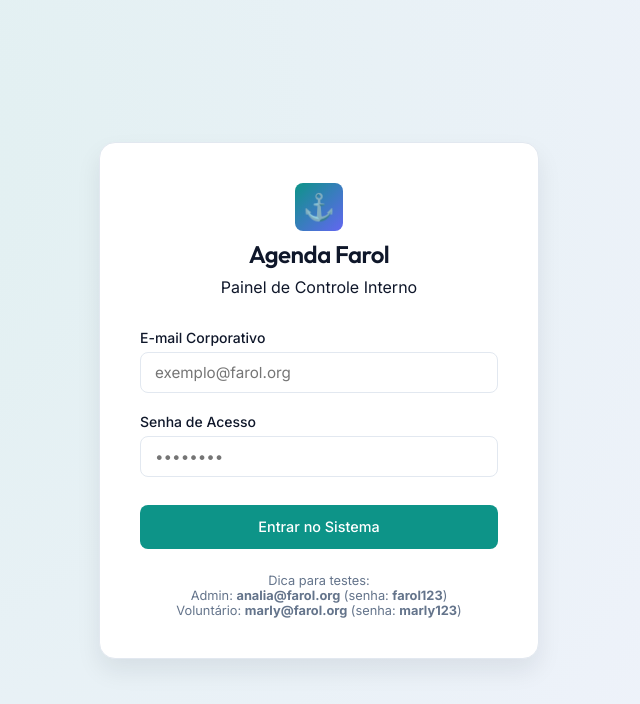
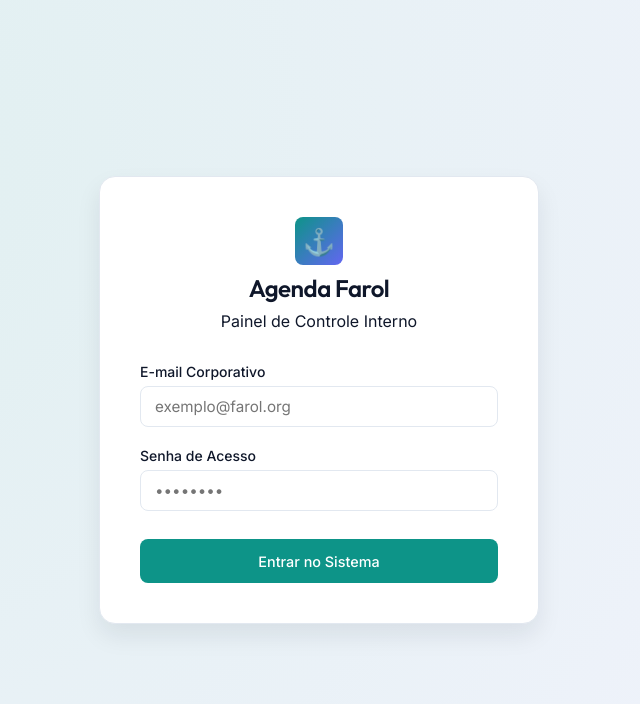
Before and after one commit to jhowzluk/agenda-farol, a React (Vite) app in the folder frontend/: page / in a window 1280 px wide. Shown: the top 704 px of the page, without its empty margins (321-961 px from the left). Built offline with nearby package versions, Linux system fonts and the light colour scheme.

Commit message:
chore(login): remove as credenciais de teste da tela de login

```diff
--- a/frontend/src/components/Login.jsx
+++ b/frontend/src/components/Login.jsx
@@ -101,16 +101,7 @@ export default function Login({ onLoginSuccess }) {
           </button>
         </form>
 
-        <div style={{
-          marginTop: '24px',
-          textAlign: 'center',
-          fontSize: '0.8rem',
-          color: 'var(--text-muted)'
-        }}>
-          Dica para testes:<br/>
-          Admin: <b>analia@farol.org</b> (senha: <b>farol123</b>)<br/>
-          Voluntário: <b>marly@farol.org</b> (senha: <b>marly123</b>)
-        </div>
+        {/* Test credentials box removed for production */}
       </div>
     </div>
   );
```
